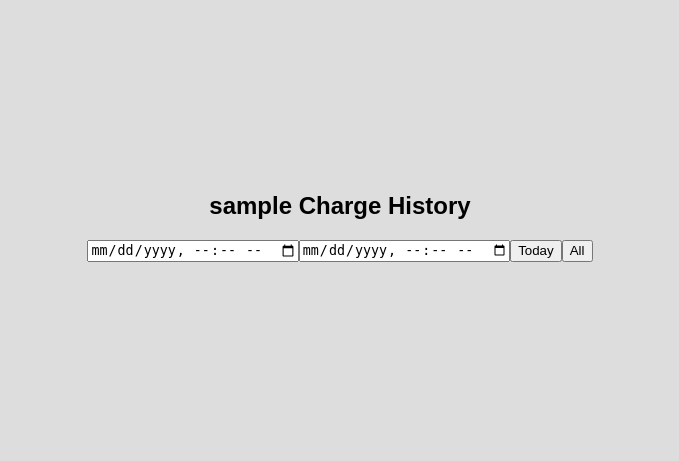
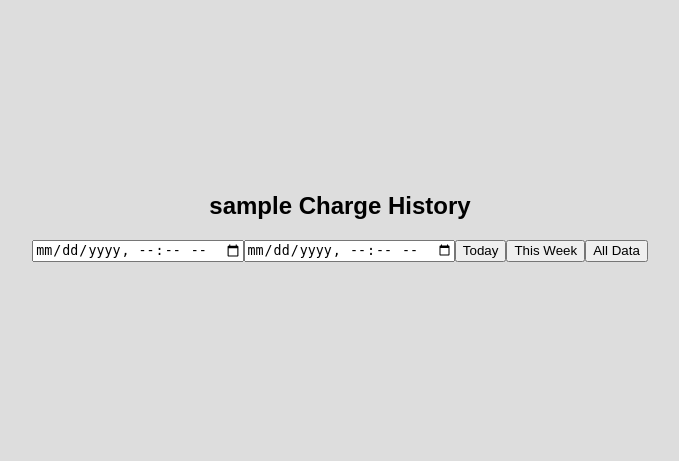
Before and after one commit to ryan-brown/dry-electrics-delegator, a Flask app: template app/templates/user.html in a window 1280 px wide. Shown: the part 223-684 px from the top of the page, without its empty margins (300-979 px from the left). Run offline with Flask 2, Linux system fonts and the light colour scheme; the template is opened without the code that fills it: most values are stand-ins (such as "Sample title", 1, 10 or a date in 2020); some libraries are stand-ins or nearby versions.

Commit message:
hell yeah

```diff
--- a/app/static/user_chart.js
+++ b/app/static/user_chart.js
@@ -277,11 +277,18 @@ document.getElementById("all-button").addEventListener("click", () => {
 });
 
 document.getElementById("today-button").addEventListener("click", () => {
-  const today = new Date();
-  const datePrefix = `${today.getFullYear()}-${today.getMonth()+1}-${today.getDate()}`;
-  const startTime = `${datePrefix}T09:00`;
-  const endTime = `${datePrefix}T23:00`;
+  const today = moment().format("YYYY-MM-DD")
+  const startTime = `${today}T09:00`;
+  const endTime = `${today}T19:00`;
 
   setDates(startTime, endTime);
   updateChart();
 });
+
+document.getElementById("week-button").addEventListener("click", () => {
+  const sunday = moment().day(0).startOf('day').format("YYYY-MM-DD")+"T00:00"
+  const saturday = moment().day(6).startOf('day').format("YYYY-MM-DD")+"T00:00"
+
+  setDates(sunday, saturday);
+  updateChart();
+});
--- a/app/templates/user.html
+++ b/app/templates/user.html
@@ -18,7 +18,8 @@
       <input type="datetime-local" id="start-time">
       <input type="datetime-local" id="end-time">
       <button id="today-button">Today</button>
-      <button id="all-button">All</button><br />
+      <button id="week-button">This Week</button>
+      <button id="all-button">All Data</button><br />
     </div>
     <div class="inner-chart"></div>
   </div>
```
